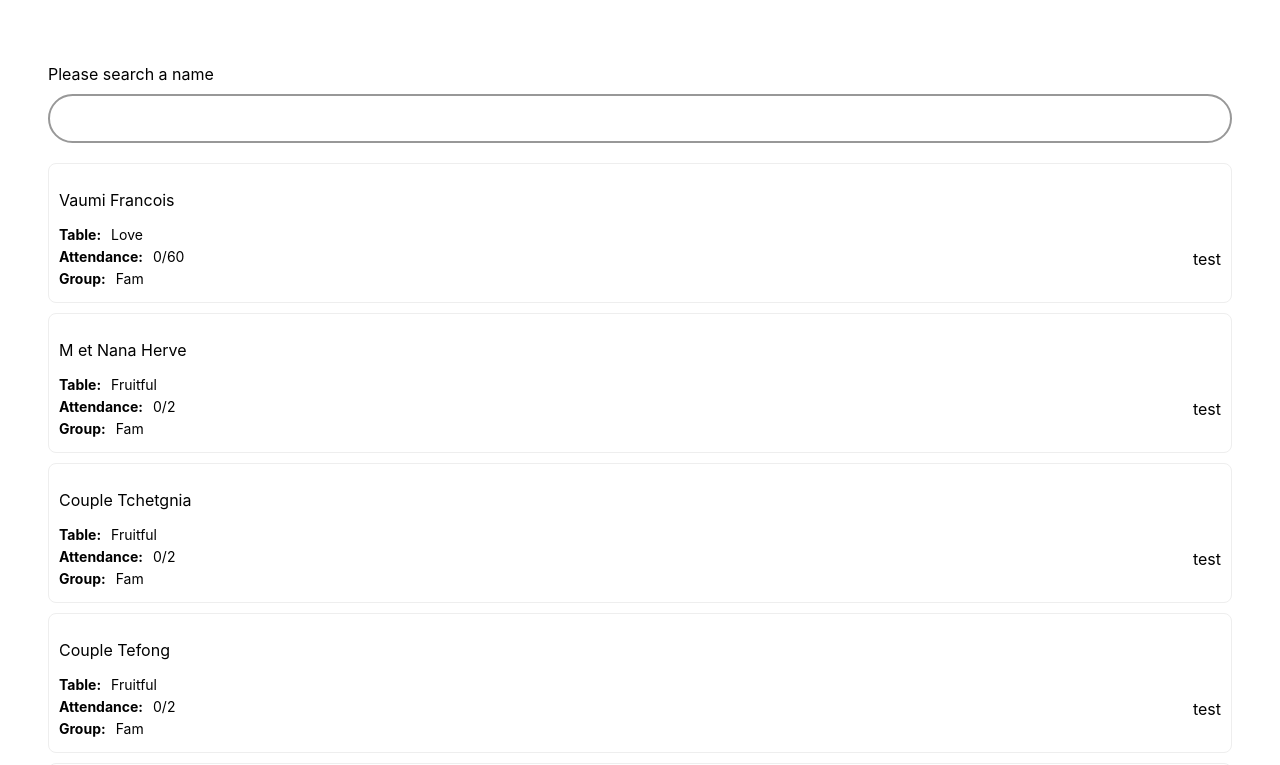
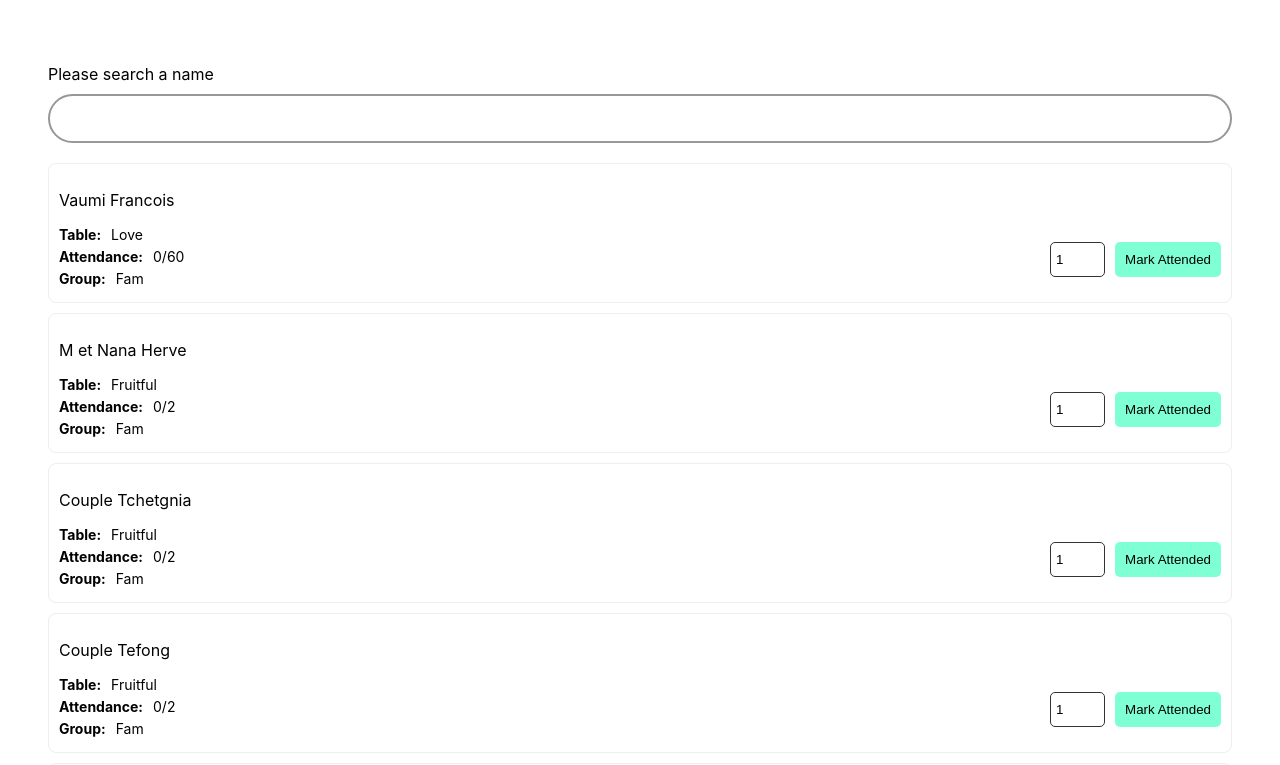
Before and after one commit to gastonche/wedding-frontend, a Next.js app: page / in a window 1280 px wide. Shown: the top 765 px of the page. Built offline with nearby package versions, Linux system fonts and the light colour scheme.

Commit message:
Added attendance

```diff
--- a/components/SearchBox.jsx
+++ b/components/SearchBox.jsx
@@ -3,7 +3,13 @@ import { useState } from "react";
 import data from "../data/attendees.json";
 import style from "../styles/Home.module.css";
 
-const Person = ({ id, Name, Table, Group, attended, invitees, ID }) => {
+const Person = ({ id, Name, Table, Group, attended, invitees, ID, index }) => {
+  const [count, setCount] = useState(1);
+  function submit() {
+    fetch(`/api/hello?index=${index}&attended=${count}`).then(attendees => {
+
+    });
+  }
   return (
     <div className={`${style.card} ${id == ID ? style.active : ""}`}>
       <p className={style.title}>{Name}</p>
@@ -27,7 +33,10 @@ const Person = ({ id, Name, Table, Group, attended, invitees, ID }) => {
             <span>{Group}</span>
           </div>
         </div>
-        <div>test</div>
+        <div className={style.attendance}>
+          <input value={count} onChange={e => setCount(e.target.value)} />
+          <button onClick={submit}>Mark Attended</button>
+        </div>
       </div>
     </div>
   );
@@ -54,8 +63,8 @@ const SearchBox = () => {
         onChange={(e) => setTerm(e.target.value)}
       />
       <div>
-        {attendees.map((attendee) => (
-          <Person key={`${attendee.Name}-${attendee.id}`} {...attendee} ID={id} />
+        {attendees.map((attendee, index) => (
+          <Person key={`${attendee.Name}-${attendee.id}`} {...attendee} ID={id} index={index} />
         ))}
       </div>
     </div>
--- /dev/null
+++ b/pages/api/data.js
@@ -0,0 +1,5 @@
+// Next.js API route support: https://nextjs.org/docs/api-routes/introduction
+import data from "../../data/attendees.json";
+export default function handler(req, res) {
+  res.status(200).json(data)
+}
--- a/pages/api/hello.js
+++ b/pages/api/hello.js
@@ -1,5 +1,18 @@
 // Next.js API route support: https://nextjs.org/docs/api-routes/introduction
-
+import data from "../../data/attendees.json";
+import fs from "fs";
 export default function handler(req, res) {
-  res.status(200).json({ name: 'John Doe' })
+  const attendees = [...data];
+  const index = req.query.index;
+  const person = attendees[index];
+  person.Phone &&
+    !person.attended &&
+    fetch(
+      `http://crocko.237sms.com/api/webhook/settag?phone=237${person.Phone}`
+    )
+      .then(console.log)
+      .catch(console.error);
+  person.attended = req.query.attended || 1;
+  fs.writeFileSync("data/attendees.json", JSON.stringify(attendees, null, 4));
+  res.status(200).json(attendees);
 }
--- a/pages/index.js
+++ b/pages/index.js
@@ -1,11 +1,91 @@
-import styles from '../styles/Home.module.css'
-import SearchBox from '../components/SearchBox';
+import { useRouter } from "next/router";
+import { useState } from "react";
+import data from "../data/attendees.json";
+import style from "../styles/Home.module.css";
 
+const Person = ({
+  id,
+  Name,
+  Table,
+  Group,
+  attended,
+  invitees,
+  ID,
+  index,
+  onSubmit,
+}) => {
+  const [count, setCount] = useState(1);
+  function submit() {
+    fetch(`/api/hello?index=${index}&attended=${count}`)
+      .then((res) => res.json())
+      .then(onSubmit);
+  }
+  return (
+    <div className={`${style.card} ${id == ID ? style.active : ""} ${attended >= 1? style.attended: ''}`}>
+      <p className={style.title}>{Name}</p>
 
-export default function Home() {
+      <div className={style.details}>
+        <div>
+          <div className={style.data}>
+            <b>Table:</b>
+            <span>{Table}</span>
+          </div>
+
+          <div className={style.data}>
+            <b>Attendance:</b>
+            <span>
+              {attended || 0}/{invitees}
+            </span>
+          </div>
+
+          <div className={style.data}>
+            <b>Group:</b>
+            <span>{Group}</span>
+          </div>
+        </div>
+        <div className={style.attendance}>
+          <input value={count} onChange={(e) => setCount(e.target.value)} />
+          <button onClick={submit}>Mark Attended</button>
+        </div>
+      </div>
+    </div>
+  );
+};
+const SearchBox = () => {
+  const [term, setTerm] = useState("");
+  const [people, setPeople] = useState(data);
+  const {
+    query: { id },
+  } = useRouter();
+
+  const attendees = people
+    .map((attendee, index) => ({ ...attendee, index }))
+    .filter(({ Name }) => Name.toLowerCase().includes(term.toLowerCase()))
+    .sort((a, b) => (!id ? 1 : a.id == id ? -1 : b.id == id ? 1 : -1));
+
   return (
-    <div className={styles.container}>
-      <SearchBox />
+    <div className={style.container}>
+      <label htmlFor="name" className={style.title}>
+        Please search a name
+      </label>
+      <input
+        id="name"
+        className={style.field}
+        value={term}
+        onChange={(e) => setTerm(e.target.value)}
+      />
+      <div>
+        {attendees.map((attendee) => (
+          <Person
+            key={`${attendee.Name}-${attendee.id}`}
+            {...attendee}
+            ID={id}
+            onSubmit={setPeople}
+          />
+        ))}
+      </div>
     </div>
-  )
-}
+  );
+};
+
+export default SearchBox;
--- a/styles/Home.module.css
+++ b/styles/Home.module.css
@@ -57,3 +57,32 @@
   align-items: center;
   justify-content: space-between;
 }
+
+.attendance {
+  display: flex;
+  gap: 10px;
+}
+
+.attendance input {
+  padding: 5px;
+  border-radius: 5px;
+  border: 1px solid #333;
+  width: 55px;
+}
+
+.attendance button {
+  padding: 10px;
+  cursor: pointer;
+  background-color: aquamarine;
+  border: none;
+  transition: transform 0.3s linear;
+  border-radius: 5px;
+}
+
+.attendance button:hover {
+  transform: scale(1.1);
+}
+
+.attended {
+  background-color: plum;
+}
```
